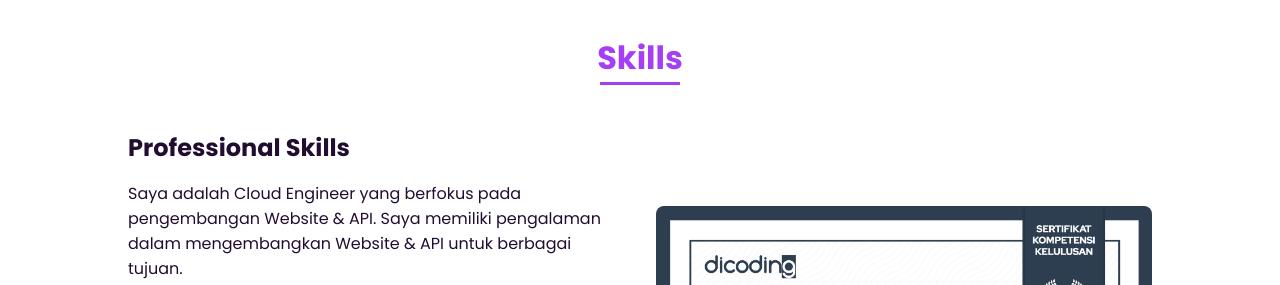
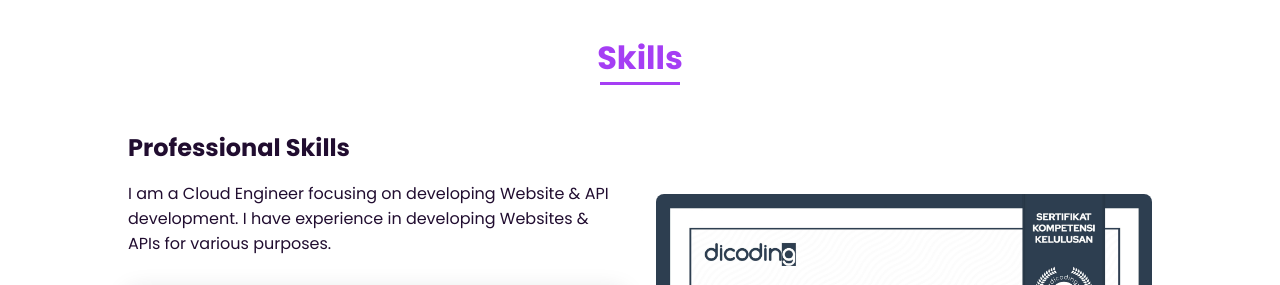
Before and after one commit to hellsing032/portofolio-responsive, a plain HTML site: page www/index.html in a window 1280 px wide. Shown: the part 1444-1729 px from the top of the page. Drawn offline with nearby package versions, Linux system fonts and the light colour scheme.

Commit message:
fix: skills text

```diff
--- a/www/index.html
+++ b/www/index.html
@@ -136,9 +136,9 @@
           <div>
             <h2 class="skills__subtitle">Professional Skills</h2>
             <p class="skills__text">
-              Saya adalah Cloud Engineer yang berfokus pada pengembangan
-              Website & API. Saya memiliki pengalaman dalam mengembangkan
-              Website & API untuk berbagai tujuan.
+              I am a Cloud Engineer focusing on developing Website & API
+              development. I have experience in developing Websites & APIs for
+              various purposes.
             </p>
             <div class="skills__data">
               <div class="skills__names">
@@ -242,9 +242,7 @@
         <a href="https://instagram.com/sieg.zeon_" class="footer__icon"
           ><i class="bx bxl-instagram"></i
         ></a>
-        <a
-          href="https://www.linkedin.com/in/saidinahikam/"
-          class="footer__icon"
+        <a href="https://www.linkedin.com/in/saidinahikam/" class="footer__icon"
           ><i class="bx bxl-linkedin"></i
         ></a>
       </div>
```
